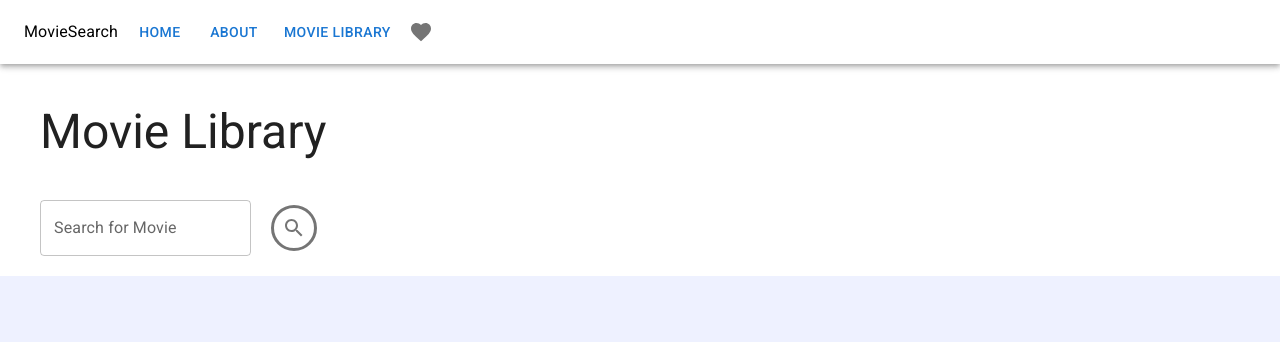
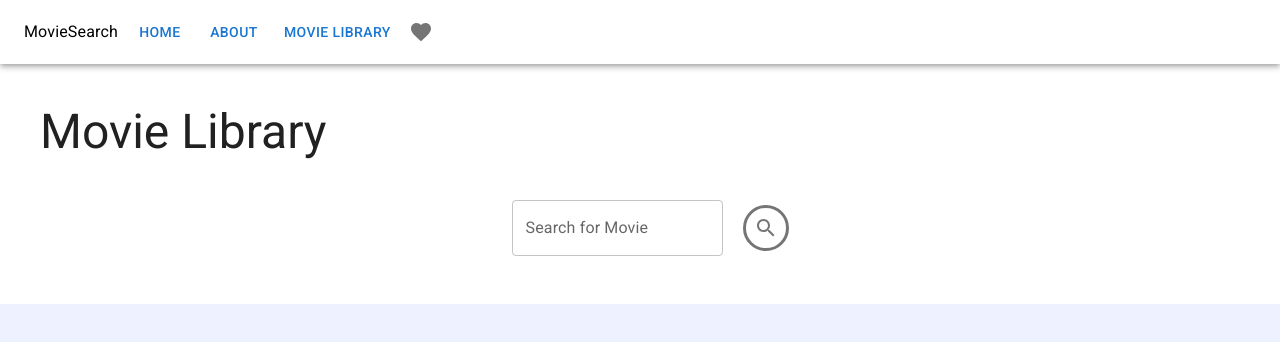
Before and after one commit to alex-ey99/react-ts-mui, a React (Vite) app: page /movielibrary in a window 1280 px wide. Shown: the top 342 px of the page. Built offline with nearby package versions, Linux system fonts and the light colour scheme.

Commit message:
Used MUI grid to align movie cards centrally on 'Movie  Library' and 'Favorites' pages

```diff
--- a/src/pages/About.tsx
+++ b/src/pages/About.tsx
@@ -2,7 +2,7 @@ import { Box, Typography } from "@mui/material";
 
 export function About() {
     return (
-        <Box sx={{margin:"20px 20px"}}>
+        <Box sx={{margin:"20px 20px", padding:"0px 0px 30px 0px"}}>
             <Typography variant="h3" sx={{padding:"20px"}}>About</Typography>
             <Typography variant="body1" sx={{padding:"0px 20px"}}>Welcome to MovieSearch. I created this website to practice my skills with React, Typescript, MUI.</Typography>
         </Box>
--- a/src/pages/Favorites.tsx
+++ b/src/pages/Favorites.tsx
@@ -1,4 +1,4 @@
-import { Box, Typography } from "@mui/material";
+import { Box, Grid, Typography } from "@mui/material";
 import { FavMovie } from "../components/FavMovie";
 import { useFavorite } from "../context/FavoriteContext";
 
@@ -10,10 +10,19 @@ export function Favorites(){
 
         <Box sx={{margin:"20px 20px"}}>
             <Typography variant="h3" sx={{padding:"20px"}}>Favorites</Typography>
+            <Grid
+            container
+            direction="row"
+            justifyContent="center"
+            alignItems="center"
+            >
+                {fav.favMovies.map((movie, index)=>(
+                    <Grid item>
+                        <FavMovie key={index} {...movie} />
+                    </Grid>
+                ))}
+            </Grid>
 
-            {fav.favMovies.map((movie, index)=>(
-                <FavMovie key={index} {...movie} />
-            ))}
         </Box>
     )
 }
--- a/src/pages/Home.tsx
+++ b/src/pages/Home.tsx
@@ -6,7 +6,7 @@ import { Box, Typography } from "@mui/material";
 
 export function Home() {
     return (
-        <Box sx={{margin:"20px 20px"}}>
+        <Box sx={{margin:"20px 20px", padding:"0px 0px 10px 0px"}}>
             <Typography variant="h3" sx={{padding:"20px"}}>Home</Typography>
             <ol>
                 <li><Typography>Search for movies in the Movie Library section</Typography></li>
--- a/src/pages/MovieLibrary.tsx
+++ b/src/pages/MovieLibrary.tsx
@@ -1,6 +1,6 @@
 
 import { Search} from "@mui/icons-material";
-import {Box,IconButton, TextField, Typography } from "@mui/material";
+import {Box,Grid,IconButton, TextField, Typography } from "@mui/material";
 import React, {useState } from "react";
 import { Movie, MovieInterface} from "../components/Movie";
 
@@ -40,10 +40,18 @@ export function MovieLibrary() {
 
     return (
 
-        <Box sx={{margin:"20px 20px"}}>
-
+        <Box sx={{margin:"20px 20px", padding:"0px 0px 10px 0px"}}>
             <Typography variant="h3" sx={{padding:"20px"}}>Movie Library</Typography>
-            {show && <Typography  sx={{display:"block", color:"red", margin:"0px 20px"}}>No movie found</Typography>}
+            <Grid
+            container
+            direction="row"
+            justifyContent="center"
+            alignItems="center"
+            >
+                <Grid item xs={12}>
+                    {show && <Typography  sx={{display:"block", textAlign:"center" ,color:"red"}}>No movie found</Typography>}
+                </Grid>
+                <Grid item>
                     <TextField
                         id="outlined-basic"
                         label="Search for Movie"
@@ -53,20 +61,26 @@ export function MovieLibrary() {
                         onKeyDown={keyDownHandler}
                         sx={{display:"inline-block", margin:"20px"}}
                         />
-
-            <IconButton sx={{margin:"25px 0px 0px 0px", border:"solid"}}  onClick={()=>{if(search!==""){getMovies(search)}}}>
+                </Grid>
+                <Grid item>
+                    <IconButton sx={{ border:"solid"}}  onClick={()=>{if(search!==""){getMovies(search)}}}>
                         <Search />
                     </IconButton>
-
+                </Grid>
+            </Grid>
             <br></br>
-
-
-
+            <Grid
+            container
+            direction="row"
+            justifyContent="center"
+            alignItems="center"
+            >
                 {movies.map((movie, index)=>(
+                <Grid item >
                     <Movie key={index} {...movie}/>
+                </Grid>
             ))}
-
+            </Grid>
         </Box>
-
     )
 }
```
Lines whose indentation alone changed are shown as unchanged.
